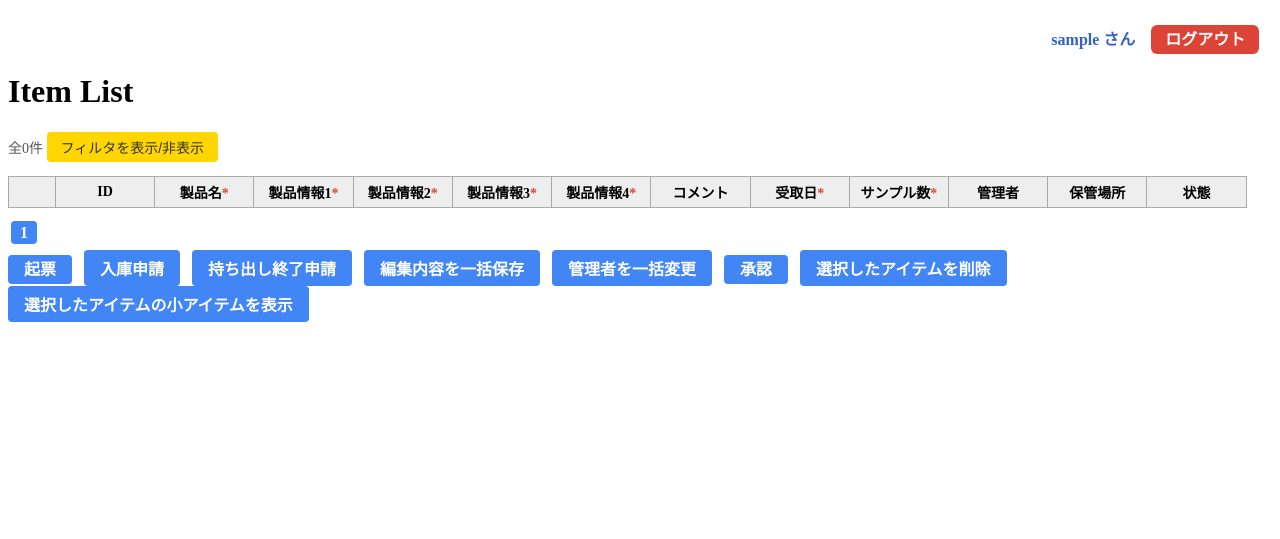
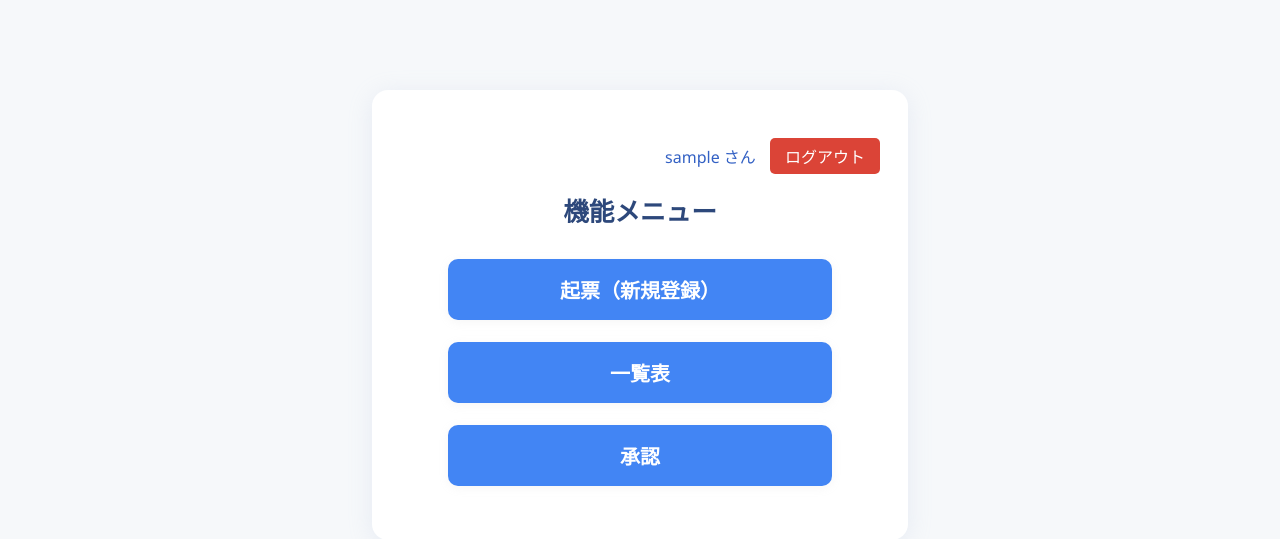
Before and after one commit to ai-programming-base/crud-app, a Flask app: page / in a window 1280 px wide. Shown: the top 539 px of the page. Run offline with Flask 3, Linux system fonts and the light colour scheme; the visitor is signed in with stand-in values (Sample User, id 1); data comes from the database, SQL or seed files in the repository; data that the repository does not hold is empty.

Commit message:
機能選択画面を追加

```diff
--- a/app.py
+++ b/app.py
@@ -180,7 +180,15 @@ def register():
             return redirect(url_for('login'))
     return render_template('register.html', roles=roles)
 
+
+# 追加: 機能選択メニュー画面ルート
 @app.route('/')
+@login_required
+def menu():
+    return render_template('menu.html')
+
+# 一覧表は /list に分離（元のindex関数名はそのままでもOK）
+@app.route('/list')
 @login_required
 def index():
     page = int(request.args.get('page', 1))
--- a/templates/index.html
+++ b/templates/index.html
@@ -273,7 +273,6 @@
             <button type="button" class="main-btn" onclick="submitReturnRequest()">持ち出し終了申請</button>
             <button type="submit" class="main-btn">編集内容を一括保存</button>
             <button type="button" class="main-btn" onclick="bulkManagerChange()">管理者を一括変更</button>
-            <a href="{{ url_for('approval') }}" class="main-btn">承認</a>
             <button type="button" class="main-btn" onclick="submitDelete()">選択したアイテムを削除</button>
             <button type="button" class="main-btn" onclick="showChildItems()">選択したアイテムの小アイテムを表示</button>
         </div>
--- /dev/null
+++ b/templates/menu.html
@@ -0,0 +1,32 @@
+<!DOCTYPE html>
+<html>
+<head>
+    <title>メニュー</title>
+    <style>
+        body { font-family: 'Segoe UI', 'Meiryo', sans-serif; background: #f6f8fa; }
+        .container { max-width: 480px; margin: 90px auto 0; background: #fff; border-radius: 16px; box-shadow: 0 4px 24px #acbadc33; padding: 48px 28px 32px 28px; text-align: center; }
+        h1 { font-size: 1.6rem; color: #2d487b; margin-bottom: 30px; }
+        .btn {
+            display: block; width: 80%; margin: 22px auto; padding: 16px 0;
+            background: #4285f4; color: #fff; border: none; border-radius: 10px;
+            font-size: 1.25rem; font-weight: bold; text-decoration: none; transition: background .18s;
+            box-shadow: 0 2px 10px #bbb2;
+        }
+        .btn:hover { background: #23468e; }
+        .user { font-size: 1rem; color: #3361c4; margin-bottom: 12px; text-align: right; }
+        .logout { display: inline-block; background: #db4437; color: #fff; border-radius: 5px; padding: 6px 15px; margin-left: 10px; text-decoration: none; }
+    </style>
+</head>
+<body>
+    <div class="container">
+        <div class="user">
+            {{ g.user['username'] }} さん
+            <a href="{{ url_for('logout') }}" class="logout">ログアウト</a>
+        </div>
+        <h1>機能メニュー</h1>
+        <a href="{{ url_for('add') }}" class="btn">起票（新規登録）</a>
+        <a href="{{ url_for('index') }}" class="btn">一覧表</a>
+        <a href="{{ url_for('approval') }}" class="btn">承認</a>
+    </div>
+</body>
+</html>
```
